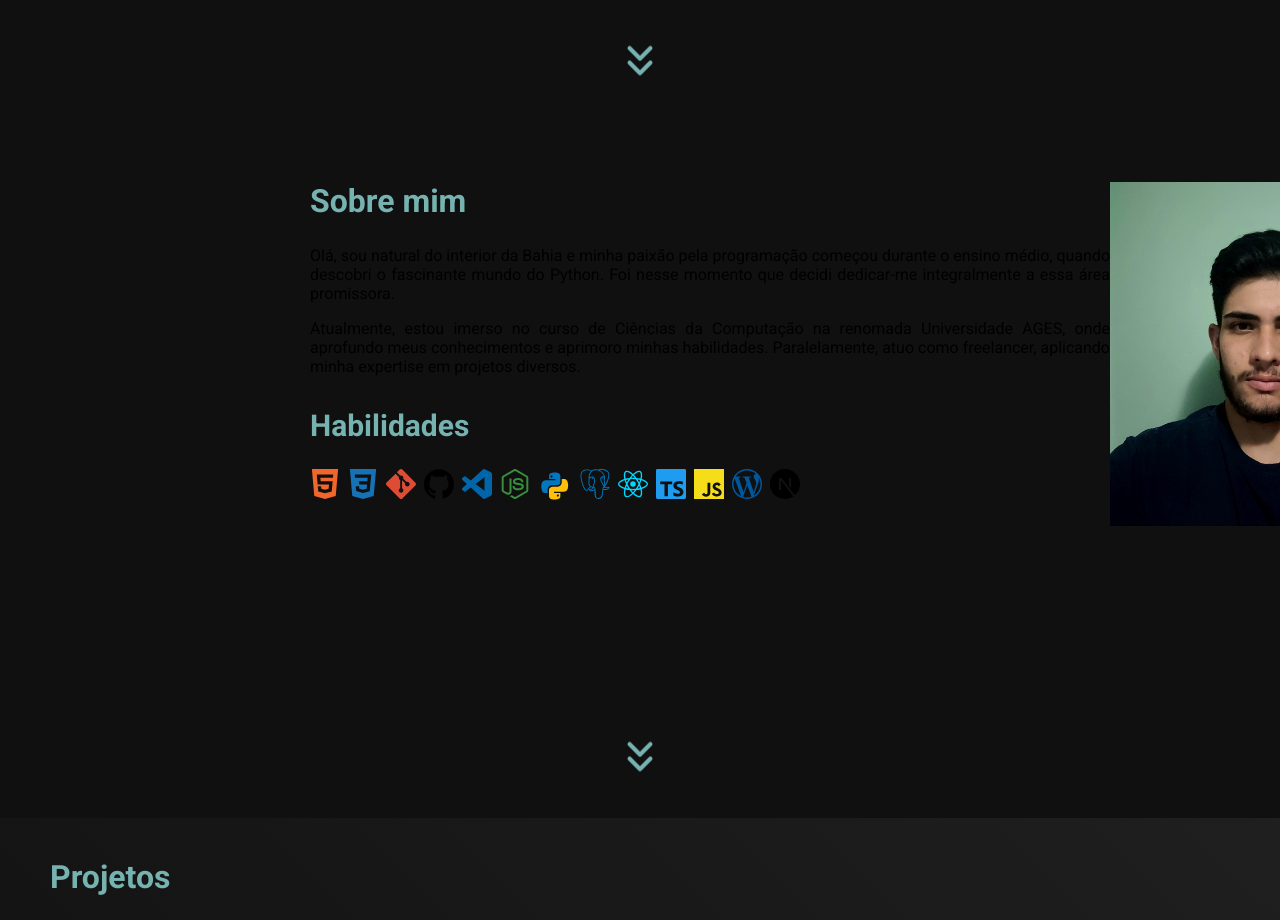
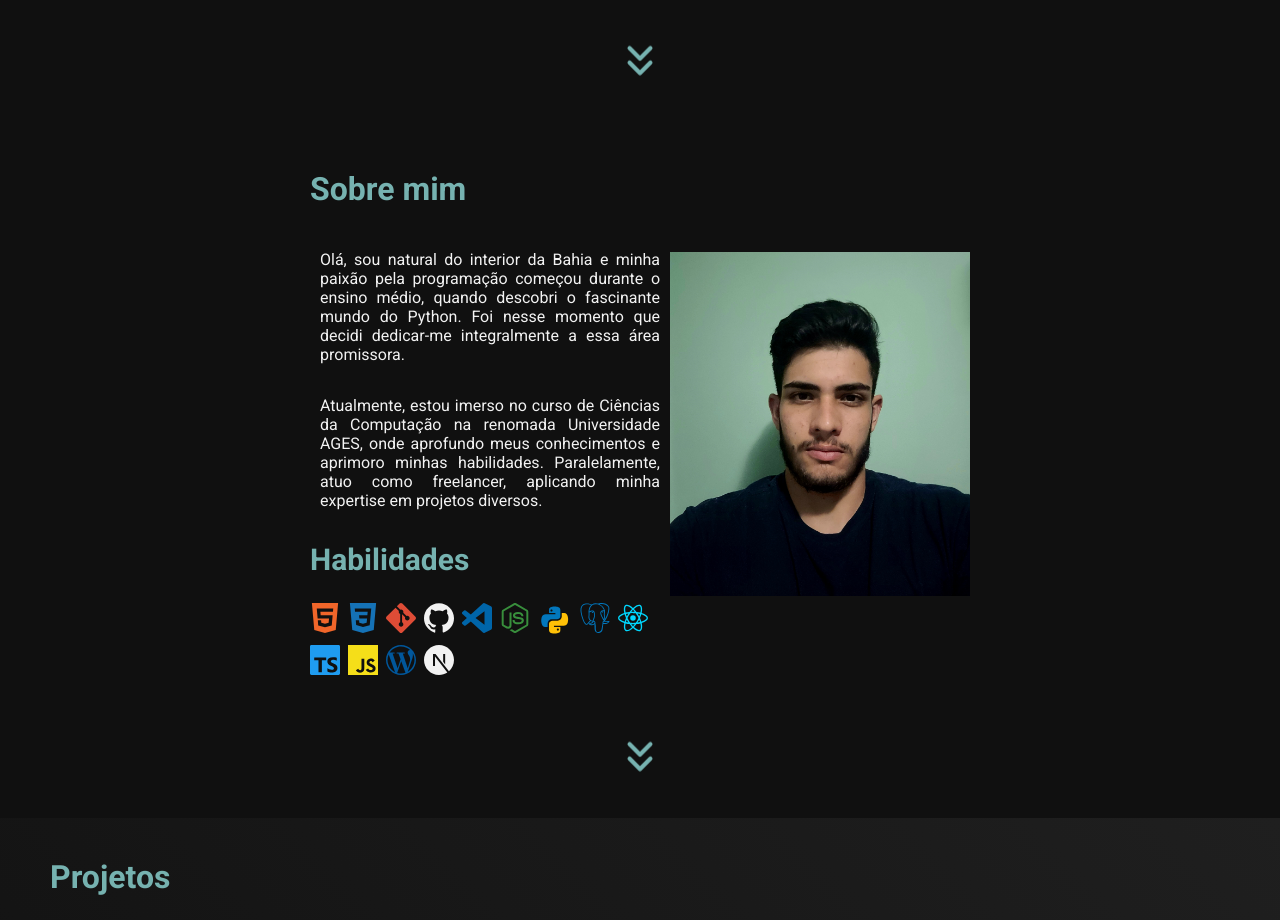
Before and after one commit to nsRenan/portfolio, a Next.js app: page / in a window 1280 px wide. Shown: the part 780-1700 px from the top of the page. Built offline with nearby package versions, Linux system fonts and the light colour scheme.

Commit message:
Atualização Sobre Responsivo

```diff
--- a/src/app/components/Habilidades/index.tsx
+++ b/src/app/components/Habilidades/index.tsx
@@ -22,12 +22,12 @@ export function Habilidades() {
       <h3>Habilidades</h3>
       <div className={styles.icones}>
         <SiHtml5 color="#F1662A" /> <SiCss3 color="#1572B6" />{" "}
-        <SiGit color="#DE4C36" /> <SiGithub />{" "}
+        <SiGit color="#DE4C36" /> <SiGithub color="#F2F2F2" />
         <SiVisualstudiocode color="#0065A9" /> <SiNodedotjs color="#388E3C" />
         <Image src={pythonSvg} alt={"python"} />
         <SiPostgresql color="#0277BD" /> <SiReact color="#00D8FF" />{" "}
         <SiTypescript color="#1F9CF0" /> <SiJavascript color=" #F5DE19" />{" "}
-        <SiWordpress color="#01579B" /> <SiNextdotjs />
+        <SiWordpress color="#01579B" /> <SiNextdotjs color="#F2F2F2" />
       </div>
     </section>
   );
--- a/src/app/components/Sobre/index.tsx
+++ b/src/app/components/Sobre/index.tsx
@@ -1,16 +1,14 @@
 import styles from "./sobre.module.css";
 import { FiChevronsRight } from "react-icons/fi";
-import Image from 'next/image'
-import minhaFoto from '/public/imagens/tt.jpg'
+import Image from "next/image";
+import minhaFoto from "/public/imagens/tt.jpg";
 import { Habilidades } from "../Habilidades";
 
 export function Sobre() {
   return (
     <div className={styles.sobreConteiner}>
       <section className={styles.sobre}>
-      <h2>
-        Sobre mim
-      </h2>
+        <h2>Sobre mim</h2>
 
         <p>
           Olá, sou natural do interior da Bahia e minha paixão pela programação
@@ -19,15 +17,16 @@ export function Sobre() {
           área promissora.
         </p>
         <p>
-        Atualmente, estou imerso no curso de Ciências da Computação na renomada
-        Universidade AGES, onde aprofundo meus conhecimentos e aprimoro minhas
-        habilidades. Paralelamente, atuo como freelancer, aplicando minha
-        expertise em projetos diversos.
+          Atualmente, estou imerso no curso de Ciências da Computação na
+          renomada Universidade AGES, onde aprofundo meus conhecimentos e
+          aprimoro minhas habilidades. Paralelamente, atuo como freelancer,
+          aplicando minha expertise em projetos diversos.
         </p>
-        <Habilidades/>
+        <Habilidades />
       </section>
-    <Image src={minhaFoto} alt={"Renan Foto"} width={300}/>
+      <div className={styles.imagem}>
+        <Image src={minhaFoto} alt={"Renan Foto"} width={300} />
       </div>
-
+    </div>
   );
 }
--- a/src/app/components/Sobre/sobre.module.css
+++ b/src/app/components/Sobre/sobre.module.css
@@ -2,15 +2,14 @@
     display: flex;
     flex-direction: column;
 
-
-
 }
 .sobreConteiner {
     display: flex;
-    justify-content: space-between;
+    justify-content: space-evenly;
     margin:  0 auto;
     height: 76vh;
     padding: 60px;
+    align-items: center;
 
 
 }
@@ -28,6 +27,28 @@
 .sobre p {
     text-align: justify;
     width: 800px;
-    margin-bottom: 16px;
+    margin: 16px 10px;
+    color: var(--branco);
 
 }
+@media (max-width: 1450px){
+    .sobre p {
+        width: fit-content;
+    }
+}
+
+@media (orientation: portrait) or (max-width: 1150px) {
+    .sobreConteiner {
+        display:  inline;
+    }
+
+    .imagem {
+        display: flex;
+        justify-content: center;
+        margin: 10px 0px;
+    }
+    .imagem img {
+        width: 200px;
+        height: fit-content;
+    }
+}
```
Lines whose indentation alone changed are shown as unchanged.
